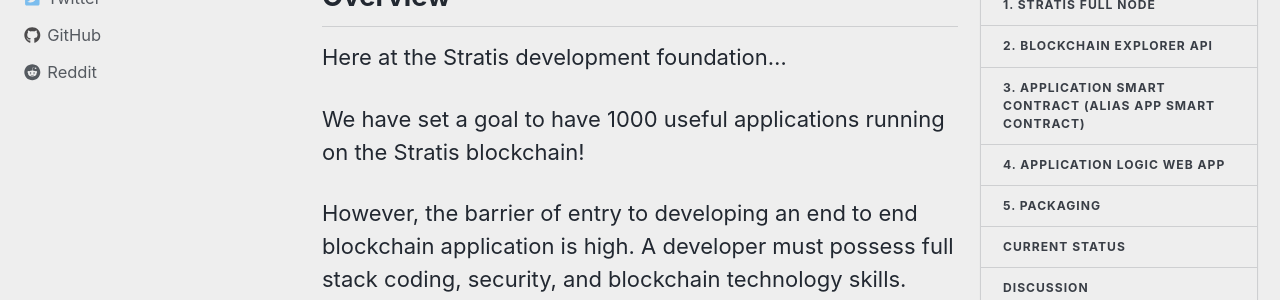
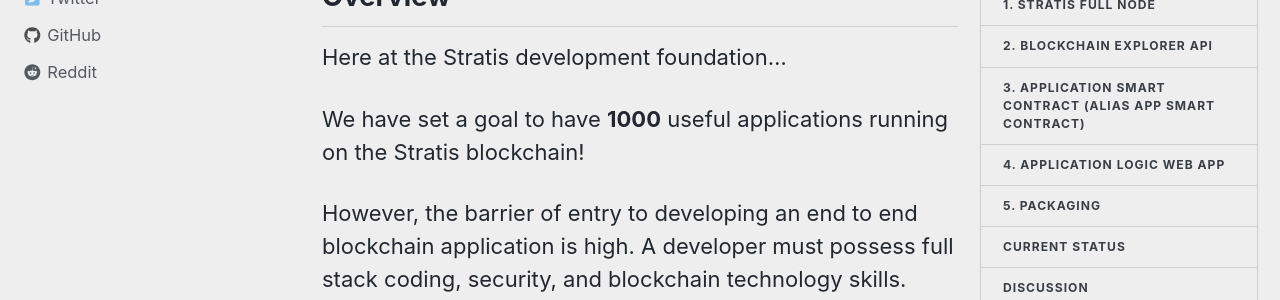
Before and after one commit to StratisDevelopmentFoundation/StratisDevelopmentFoundation.github.io, a Jekyll site: the page built from _pages/projects/End2EndBCappTemplate.md, in a window 1280 px wide and 900 px high. Shown: the part 317-617 px from the top of the window. Built offline with Jekyll 4.4.1, drawn with Linux system fonts in a browser that asks for light colours; nearby versions of some CDN libraries.

Commit message:
bold 1000

```diff
--- a/_pages/projects/End2EndBCappTemplate.md
+++ b/_pages/projects/End2EndBCappTemplate.md
@@ -16,7 +16,7 @@
 
 Here at the Stratis development foundation…
 
-We have set a goal to have 1000 useful applications running on the Stratis blockchain!
+We have set a goal to have **1000** useful applications running on the Stratis blockchain!
 
    However, the barrier of entry to developing an end to end blockchain application is high.
    A developer must possess full stack coding, security, and blockchain technology skills.
```
